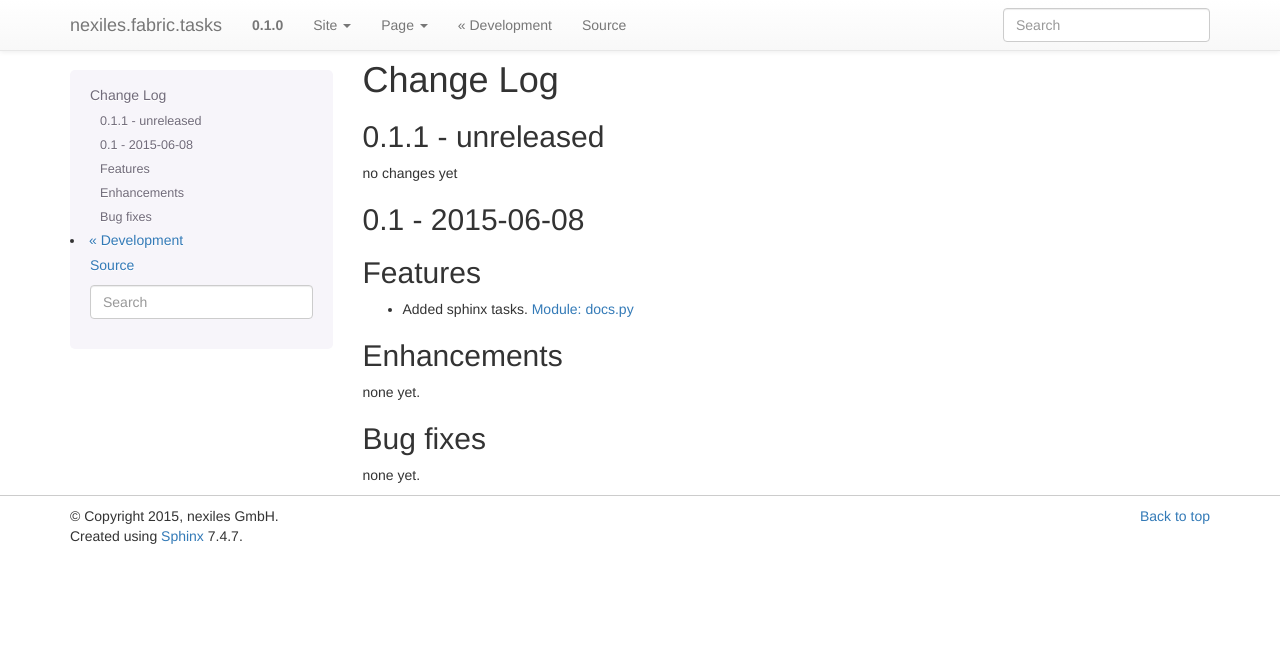
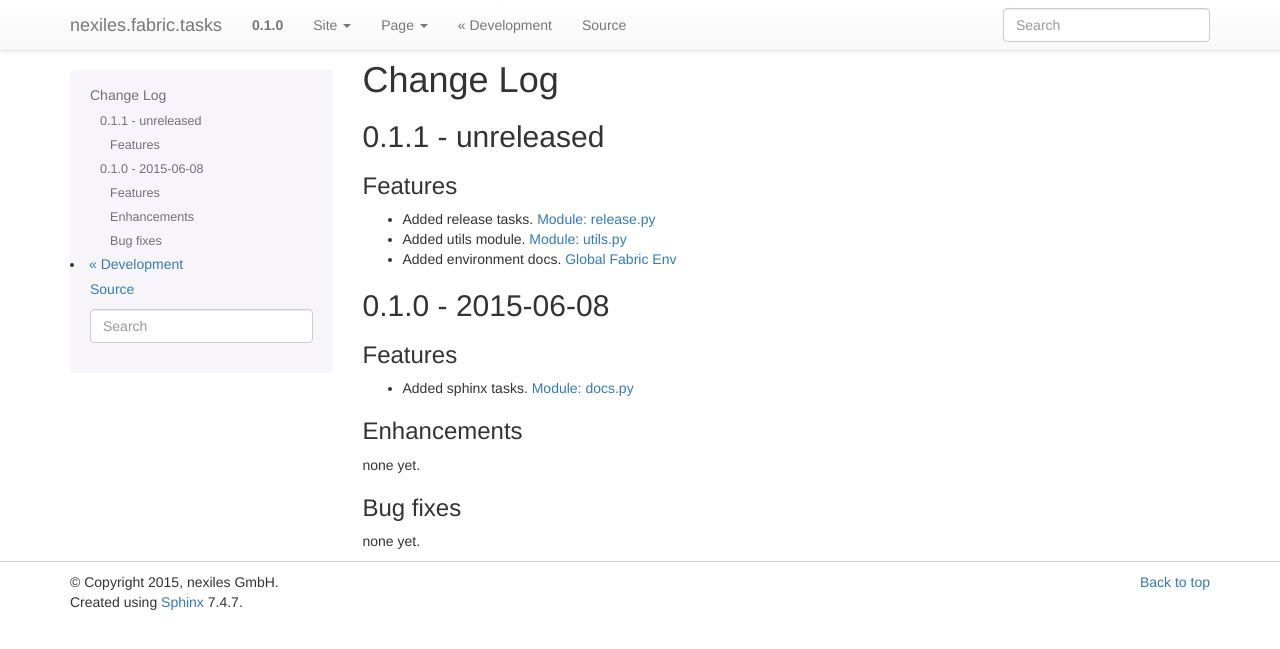
Before and after one commit to nexiles/nexiles.fabric.tasks, a Sphinx documentation site: the page built from docs/changelog.rst, in a window 1280 px wide. Shown: the top 649 px of the page. Built offline with Sphinx 7.4.7, drawn with Linux system fonts in a browser that asks for light colours.

Commit message:
tasks: release
Added release tasks.
Added utils module.
Added environment docs.

Signed-off-by: Stefan Eletzhofer <se@nexiles.de>

```diff
--- a/docs/changelog.rst
+++ b/docs/changelog.rst
@@ -5,12 +5,20 @@ Change Log
 ==========
 
 0.1.1 - unreleased
-------------------
+==================
 
-no changes yet
+Features
+--------
 
-0.1 - 2015-06-08
-----------------
+- Added release tasks. :ref:`module_release`
+
+- Added utils module. :ref:`module_utils`
+
+- Added environment docs. :ref:`env`
+
+
+0.1.0 - 2015-06-08
+================
 
 Features
 --------
--- a/docs/index.rst
+++ b/docs/index.rst
@@ -9,6 +9,7 @@ Contents
    :maxdepth: 2
 
    introduction.rst
+   env.rst
    modules/index
    development.rst
    changelog.rst
--- a/docs/modules/index.rst
+++ b/docs/modules/index.rst
@@ -10,5 +10,7 @@ Contents
 .. toctree::
    :maxdepth: 2
 
+   utils
    environment
    docs
+   release
--- a/setup.py
+++ b/setup.py
@@ -9,7 +9,7 @@ from setuptools import setup, find_packages
 def read(*rnames):
     return open(os.path.join(os.path.dirname(__file__), *rnames)).read()
 
-version = '0.1.0'
+version = '0.1.1'
 
 long_description = (
     read('README.rst')
```
Also changed, not shown: docs/env.rst (+12 -0 lines), docs/modules/release.rst (added, +70 -0 lines), docs/modules/utils.rst (added, +19 -0 lines), fabfile.py (+6 -4 lines), 4 other files.
